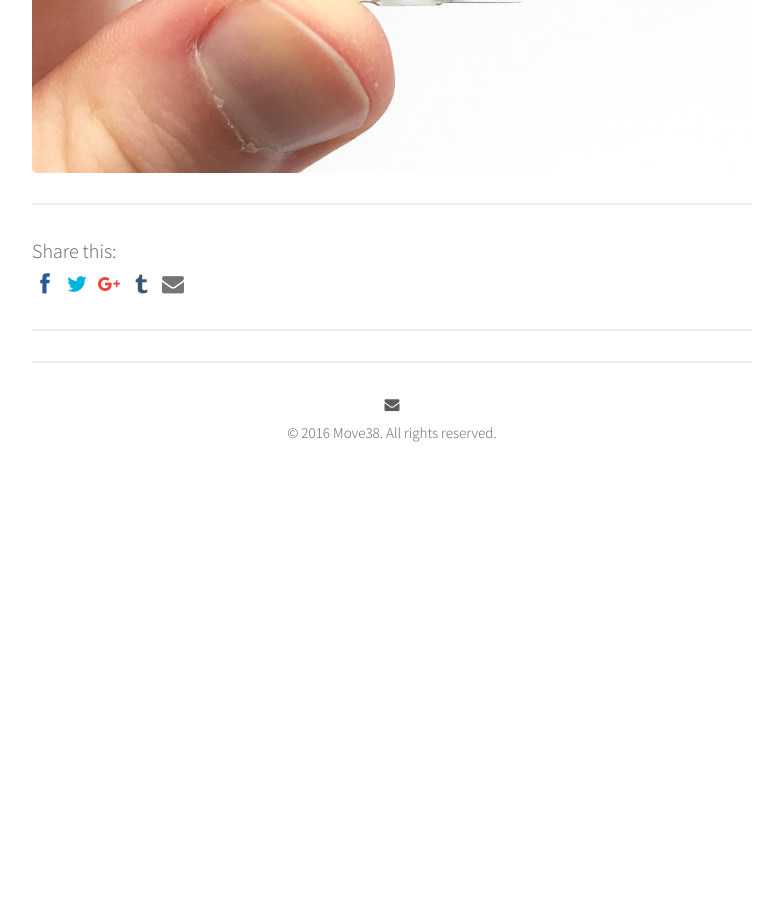
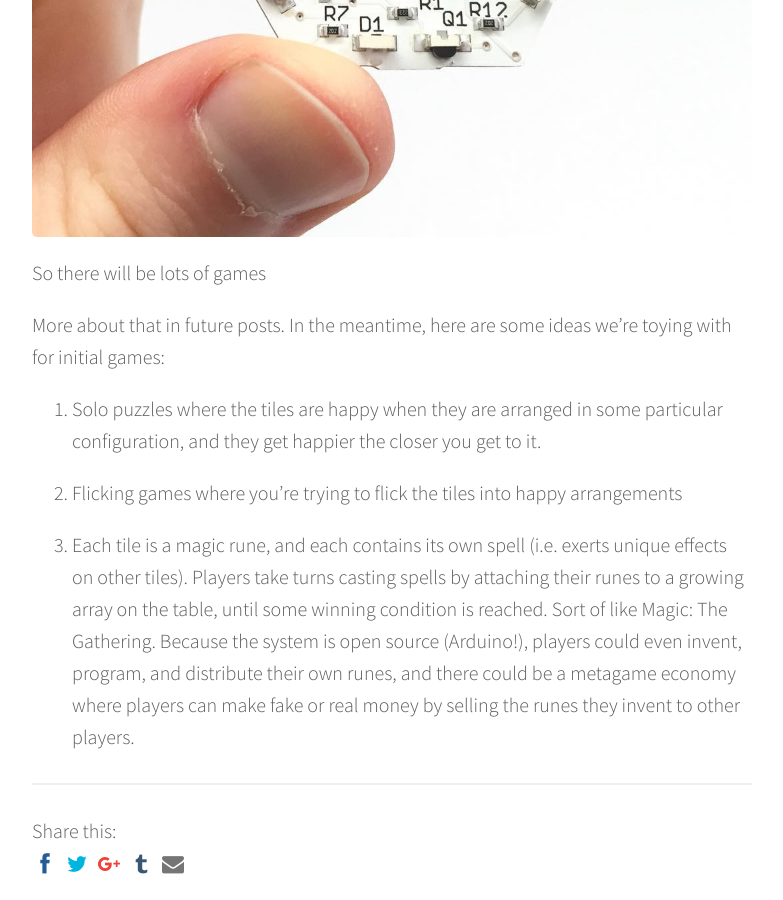
Before and after one commit to jbobrow/Move38-website, a Jekyll site: the page built from _posts/2016-10-05-demo-of-our-new-game-platform.markdown, in a window 1280 px wide and 900 px high, scrolled down 2091 px. Shown: the whole window, without its empty margins (248-1031 px from the left). Built offline with Jekyll 4.4.1, drawn with Linux system fonts in a browser that asks for light colours; nearby versions of some CDN libraries; comment, search, counter and statistics services are not loaded; before the commit the page ends 2636 px from its top, so only the background shows below that; some of the changed text lies outside the part shown.

Commit message:
Updated Demo Of Our New Game Platform

```diff
--- a/_posts/2016-10-05-demo-of-our-new-game-platform.markdown
+++ b/_posts/2016-10-05-demo-of-our-new-game-platform.markdown
@@ -9,7 +9,7 @@
 
 The video above shows 3 people people playing a prototype of our company's flagship project, a game platform called Automatiles (they may have a different name by the time they ship. Thinky Blinky Bits?)
 
-The game featured in the video is called Fracture. At its start, the tiles are arranged into bunches so the tiles of one color are clustered together. Then:
+The game in the video is called Fracture. At the start, the tiles are arranged into bunches so the tiles of one color are clustered together. Then:
 
 1. The players take turns.
 
@@ -27,8 +27,18 @@
 
 3. There's something mesmerizing about them (in our ever so slightly biased opinion)
 
-Being as this is a prototype there are one or two glitchy moments, but you get the idea.
+As this is a prototype there are one or two glitchy moments, but you get the idea. Note fracture won't be playable with the base set, which won't have enough tiles for it. This is just to give you a feel for the system.
 
-Beyond
+Luckily, there are lots of things the tiles can do because they have brains:
 
 ![automatile-naked.jpg](/uploads/automatile-naked.jpg)
+
+So there will be lots of games
+
+More about that in future posts. In the meantime, here are some ideas we're toying with for initial games:
+
+1. Solo puzzles where the tiles are happy when they are arranged in some particular configuration, and they get happier the closer you get to it.
+
+2. Flicking games where you're trying to flick the tiles into happy arrangements
+
+3. Each tile is a magic rune, and each contains its own spell (i.e. exerts unique effects on other tiles). Players take turns casting spells by attaching their runes to a growing array on the table, until some winning condition is reached. Sort of like Magic: The Gathering. Because the system is open source (Arduino!), players could even invent, program, and distribute their own runes, and there could be a metagame economy where players can make fake or real money by selling the runes they invent to other players.
```
